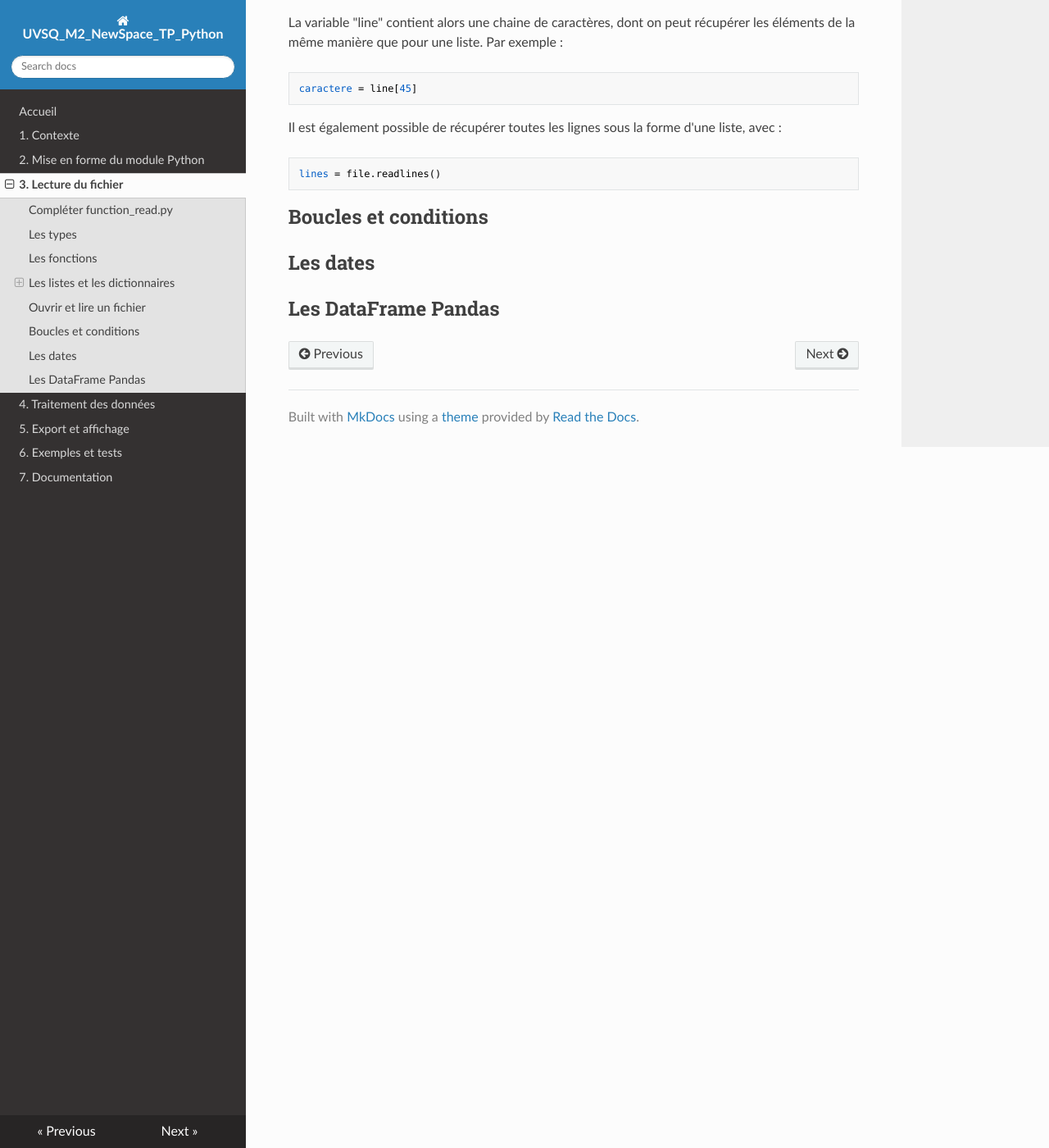
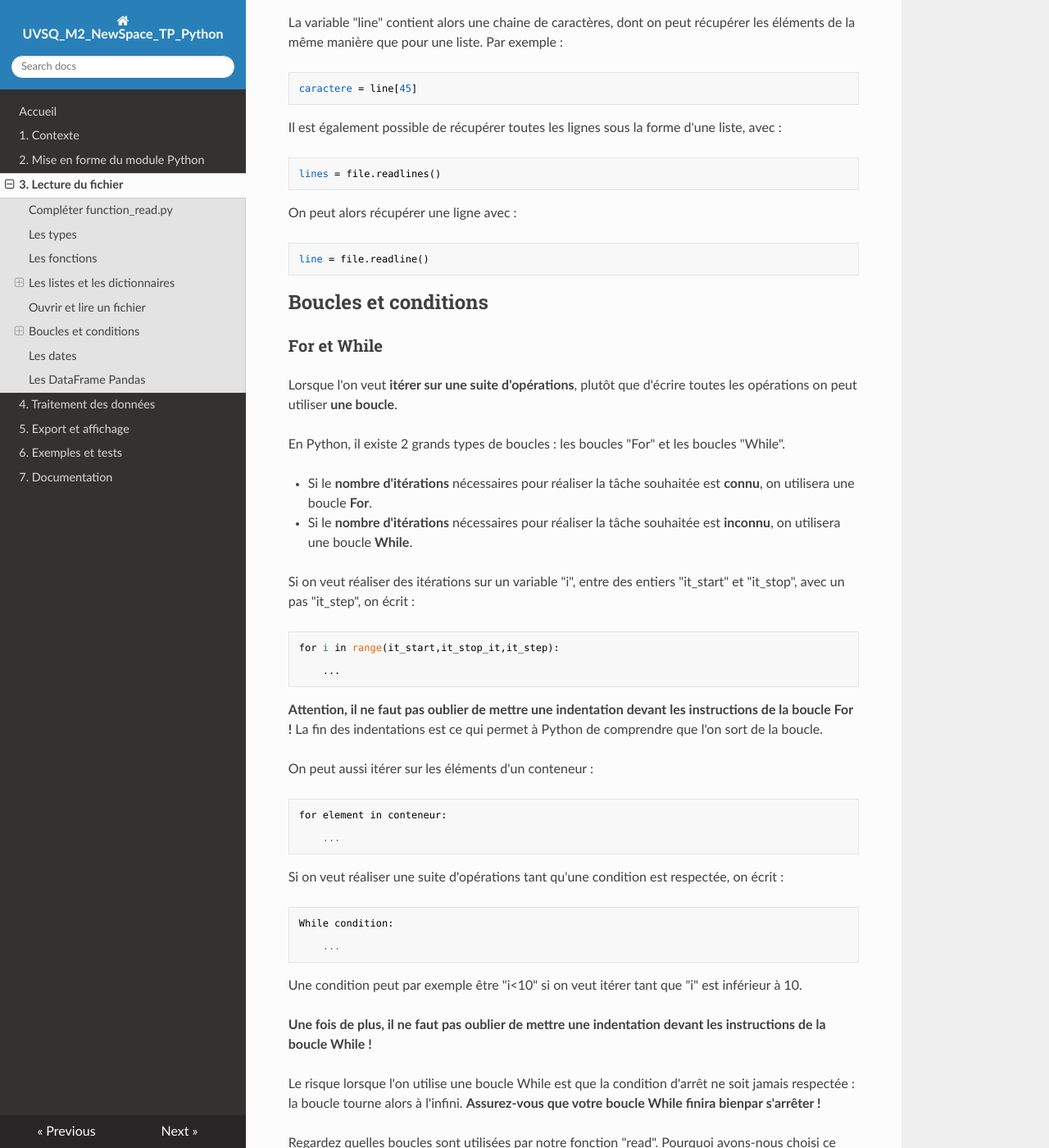
Before and after one commit to NicOudart/UVSQ_M2_NewSpace_TP_Python, an MkDocs documentation site: the page built from docs/3_Lecture_fichier.md, in a window 1280 px wide and 1400 px high, scrolled down 6489 px. Shown: the whole window at 82% size. Built offline with MkDocs 1.6.1, drawn with Linux system fonts in a browser that asks for light colours; nearby versions of some CDN libraries; some of the changed text lies outside the part shown.

Commit message:
-Progress on part 3: loops, if/else, beginning of datetime.

```diff
--- a/docs/3_Lecture_fichier.md
+++ b/docs/3_Lecture_fichier.md
@@ -334,8 +334,118 @@ Il est également possible de récupérer toutes les lignes sous la forme d'une
 lines = file.readlines()
 ~~~
 
+On peut alors récupérer une ligne avec :
+
+~~~
+line = file.readline()
+~~~
+
 ## Boucles et conditions
+
+### For et While
+
+Lorsque l'on veut **itérer sur une suite d'opérations**, plutôt que d'écrire toutes les opérations on peut utiliser **une boucle**.
+
+En Python, il existe 2 grands types de boucles : les boucles "For" et les boucles "While".
+
+- Si le **nombre d'itérations** nécessaires pour réaliser la tâche souhaitée est **connu**, on utilisera une boucle **For**.
+
+- Si le **nombre d'itérations** nécessaires pour réaliser la tâche souhaitée est **inconnu**, on utilisera une boucle **While**.
+
+Si on veut réaliser des itérations sur un variable "i", entre des entiers "it_start" et "it_stop", avec un pas "it_step", on écrit :
+
+~~~
+for i in range(it_start,it_stop_it,it_step):
+
+	...
+~~~
+
+**Attention, il ne faut pas oublier de mettre une indentation devant les instructions de la boucle For !**
+La fin des indentations est ce qui permet à Python de comprendre que l'on sort de la boucle.
+
+On peut aussi itérer sur les éléments d'un conteneur :
+
+~~~
+for element in conteneur:
+
+	...
+~~~
+
+Si on veut réaliser une suite d'opérations tant qu'une condition est respectée, on écrit :
+
+~~~
+While condition:
+
+	...
+~~~
+
+Une condition peut par exemple être "i<10" si on veut itérer tant que "i" est inférieur à 10.
+
+**Une fois de plus, il ne faut pas oublier de mettre une indentation devant les instructions de la boucle While !**
+
+Le risque lorsque l'on utilise une boucle While est que la condition d'arrêt ne soit jamais respectée : la boucle tourne alors à l'infini.
+**Assurez-vous que votre boucle While finira bienpar s'arrêter !**
+
+Regardez quelles boucles sont utilisées par notre fonction "read".
+Pourquoi avons-nous choisi ce type de boucle ici ?
+
+### If et Else
+
+Parfois, on peut vouloir réaliser des instructions uniquement **quand des conditions sont respectées**.
+
+Dans ces cas-là, on utilise en Python les instructions "If", "Elif" et "Else" :
+
+- **If** : instructions à réaliser si la 1ère (ou unique) condition est vérifiée.
+
+- **Elif** : instructions à réaliser si cette condition est respectée et que les conditions précédentes ne l'étaient pas.
+
+- **Else** : instructions à réaliser si aucune des autres consitions n'est respectée.
+
+Voici un exemple de structure :
+
+~~~
+if condition_1:
+
+	...
+
+elif condition_2:
+
+	...
+
+elif condition_3:
+
+	...
+
+else:
+
+	...
+~~~
+
+**Encore une fois, il ne faut pas oublier de mettre une indentation devant les instructions après un If, Elif ou Else.**
+
+Il y a quelques "If" dans notre fonction "read".
+Essayez de comprendre à quoi ils servent.
 
 ## Les dates
 
+Beaucoup de données que vous serez amenés à manipuler seront **datées**.
+C'est le cas des observations GPS contenues dans un fichier Rinex.
+
+La **manipulation** de dates (ranger dans l'ordre chronologique, additions, soustractions, utilisation pour un axe d'une figure, etc.) n'est pas simple et nécessite des fonctions particulières.
+
+C'est pourquoi il existe une **bibliothèque "datetime"**, qui permet de manipuler des **objets "datetime"**, qui facilitent la manipulation des dates.
+
+Datetime est en général déjà contenue dans Python.
+Vous pouvez importer le package "datetime" de la bibliothèque "datetime" avec la commande suivante :
+
+~~~
+from datetime import datetime
+~~~
+
+On peut définir un objet "datetime" correspondant à une date jour/mois/annee heure:minute:seconde (int/int/int int/int/float) avec la commande :
+
+~~~
+date = datetime(annee,mois,jour,heure,minute,seconde)
+~~~
+
 ## Les DataFrame Pandas
```
